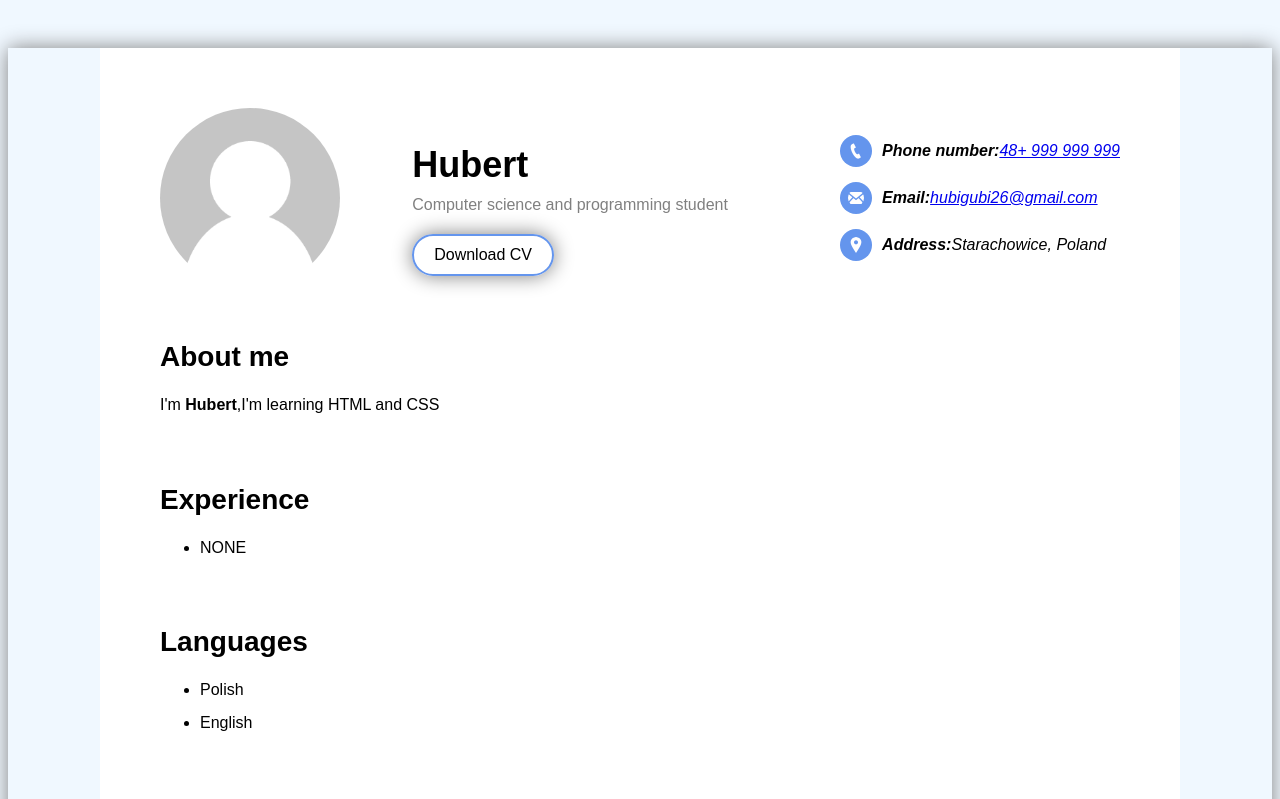
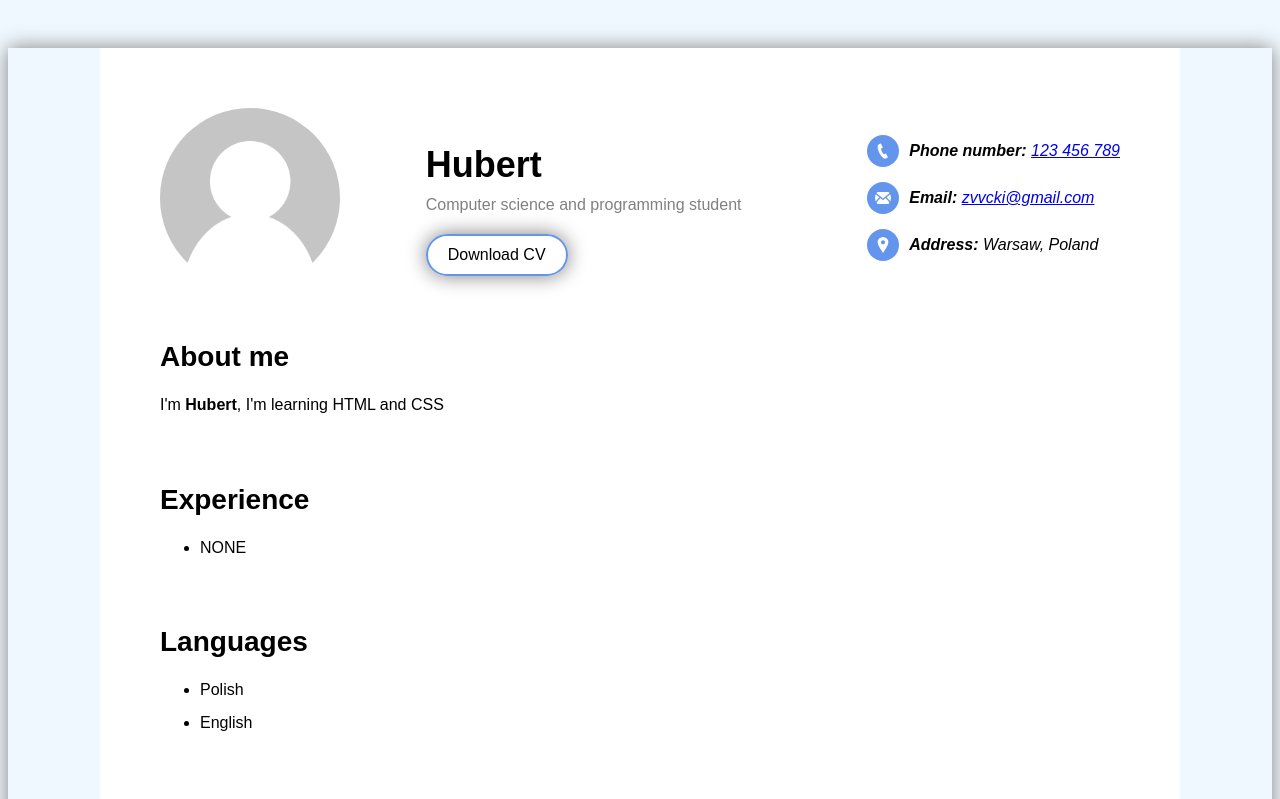
Before and after one commit to zvvcki/CV, a plain HTML site: page index.html in a window 1280 px wide. Shown: the top 799 px of the page. Drawn offline with Linux system fonts and the light colour scheme.

Commit message:
Add files via upload

```diff
--- a/index.html
+++ b/index.html
@@ -4,7 +4,7 @@
         <meta charset="UTF-8">
         <meta http-equiv="X-UA-Compatible" content="IE=edge">
         <meta name="viewport" content="width=device-width, initial-scale=1.0">
-        <title>Hubert CV</title>
+        <title>CV</title>
         <link rel="stylesheet" href="style.css"/>
     </head>
     <body>
@@ -20,9 +20,9 @@
                 </div>
                 <address>
                     <ul>
-                        <li><img class="address-icon circle" src="img/phone.png"><b>Phone number:</b> <a href="tel:999999999">48+ 999 999 999</a></li>
-                        <li><img class="address-icon circle" src="img/mail.png"><b>Email:</b> <a href="mailto:hubigbui26@gmail.com">hubigubi26@gmail.com</a></li>
-                        <li><img class="address-icon circle" src="img/pin.png"><b>Address:</b> Starachowice, Poland</li>
+                        <li><img class="address-icon circle" src="img/phone.png"><b>Phone number:&nbsp;</b><a href="tel:999999999">123 456 789</a></li>
+                        <li><img class="address-icon circle" src="img/mail.png"><b>Email:&nbsp;</b><a href="mailto:zvvcki@gmail.com">zvvcki@gmail.com</a></li>
+                        <li><img class="address-icon circle" src="img/pin.png"><b>Address:&nbsp;</b>Warsaw, Poland</li>
                     </ul>
                 </address>
             </header>
@@ -30,7 +30,7 @@
                 <section>
                     <h2>About me</h2>
                     <p>
-                        I'm <b>Hubert</b>,I'm learning HTML and CSS
+                        I'm <b>Hubert</b>, I'm learning HTML and CSS
                     </p>
                 </section>
                 <section>
```
